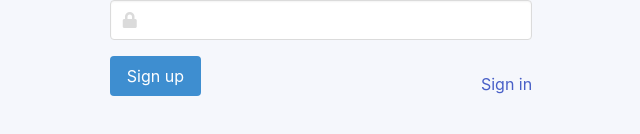
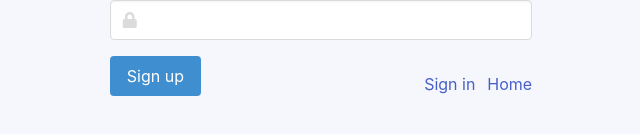
Before and after one commit to karlredgate/Cloud-vSwitch, a React (Create React App) app in the folder web/: page /sign-up in a window 1280 px wide. Shown: the part 524-658 px from the top of the page, without its empty margins (319-959 px from the left). Built offline with nearby package versions, Linux system fonts and the light colour scheme.

Commit message:
Add link to Home page

```diff
--- a/web/src/components/user-auth/SignIn.js
+++ b/web/src/components/user-auth/SignIn.js
@@ -29,7 +29,12 @@ function SignIn() {
       </div>
       <div className="action-row mt-1">
         <button className="button is-info">Sign in</button>
-        <Link to="/sign-up">Sign up</Link>
+        <div className="link">
+          <Link to="/sign-up" className="mr-3">
+            Sign up
+          </Link>
+          <Link to="/">Home</Link>
+        </div>
       </div>
     </div>
   );
--- a/web/src/components/user-auth/SignUp.js
+++ b/web/src/components/user-auth/SignUp.js
@@ -42,7 +42,12 @@ function SignUp() {
       </div>
       <div className="action-row mt-1">
         <button className="button is-info">Sign up</button>
-        <Link to="/sign-in">Sign in</Link>
+        <div className="link">
+          <Link to="/sign-in" className="mr-3">
+            Sign in
+          </Link>
+          <Link to="/">Home</Link>
+        </div>
       </div>
     </div>
   );
--- a/web/src/components/user-auth/user-auth.css
+++ b/web/src/components/user-auth/user-auth.css
@@ -12,7 +12,7 @@
   position: relative;
 }
 
-.user-auth .action-row a {
+.user-auth .action-row .link {
   position: absolute;
   bottom: 0;
   right: 0;
```
